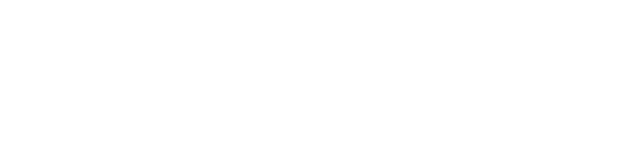
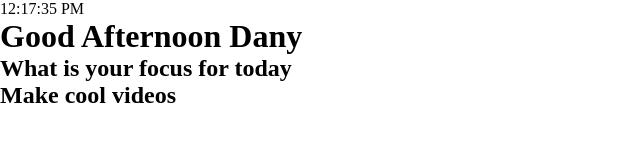
Before and after one commit to daynielbatista/dynamic-landing-page, a plain HTML site: page index.html in a window 1280 px wide. Shown: the whole page, without its empty margins (0-640 px from the left). Drawn offline with Linux system fonts and the light colour scheme.

Commit message:
save HTML & CSS

```diff
--- a/index.html
+++ b/index.html
@@ -4,9 +4,19 @@
     <meta charset="UTF-8">
     <meta name="viewport" content="width=device-width, initial-scale=1.0">
     <meta http-equiv="X-UA-Compatible" content="ie=edge">
-    <title>Document</title>
+    <link rel="stylesheet" href="style.css">
+    <title>Welcome</title>
 </head>
 <body>
+    <time id="time">12:17:35 PM</time>
+    <h1>
+        <span id="greeting">Good Afternoon</span>
+        <span id="name" contenteditable="true">Dany</span>
+    </h1>
 
+    <h2>What is your focus for today</h2>
+    <h2 id="focus" contenteditable="true">Make cool videos</h2>
+
+    <script src="main.js"></script>
 </body>
 </html>
--- /dev/null
+++ b/style.css
@@ -0,0 +1,9 @@
+* {
+    border-sizing: border-box;
+    margin: 0;
+    padding: 0;
+}
+
+body {
+
+}
```
